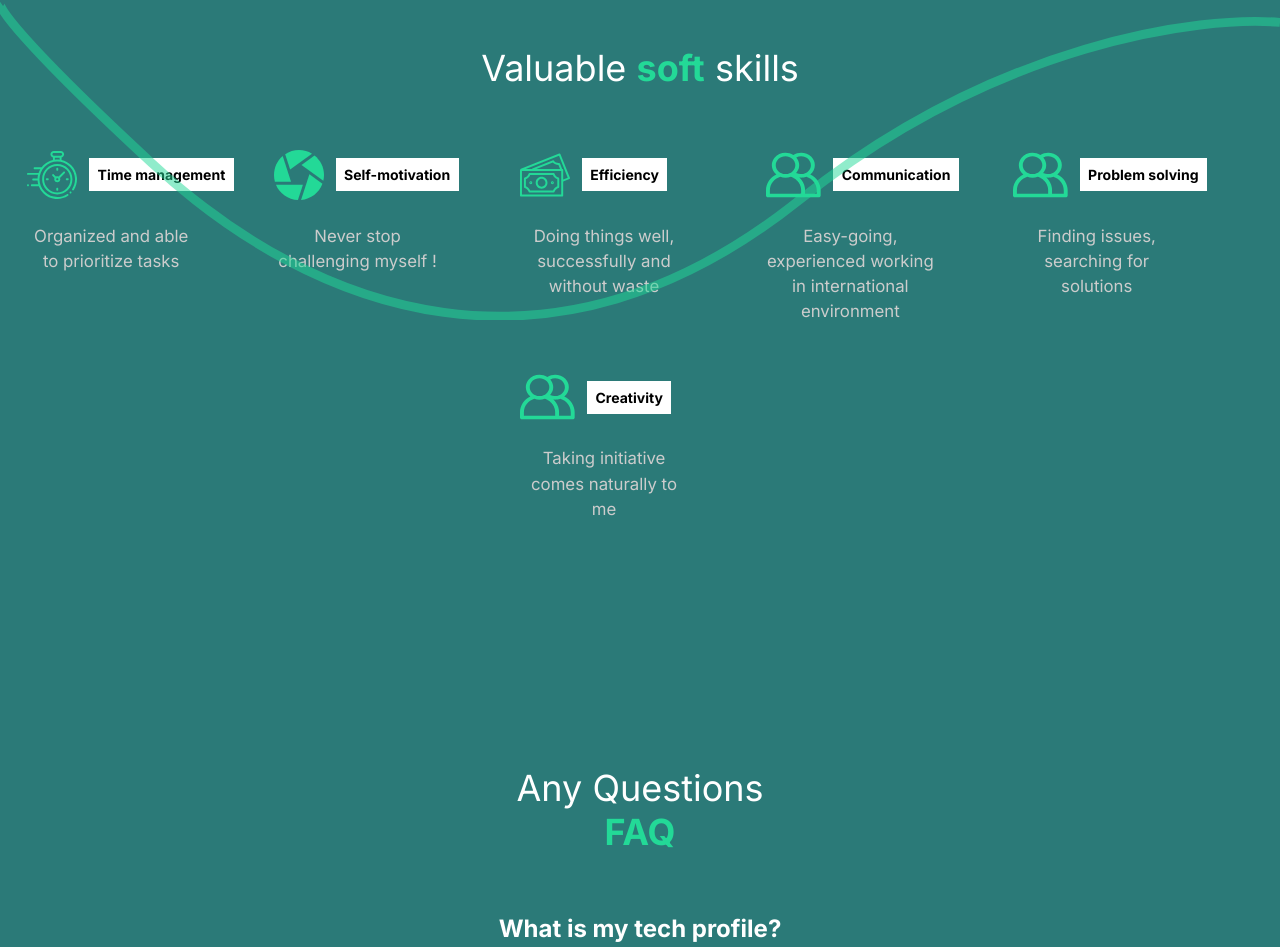
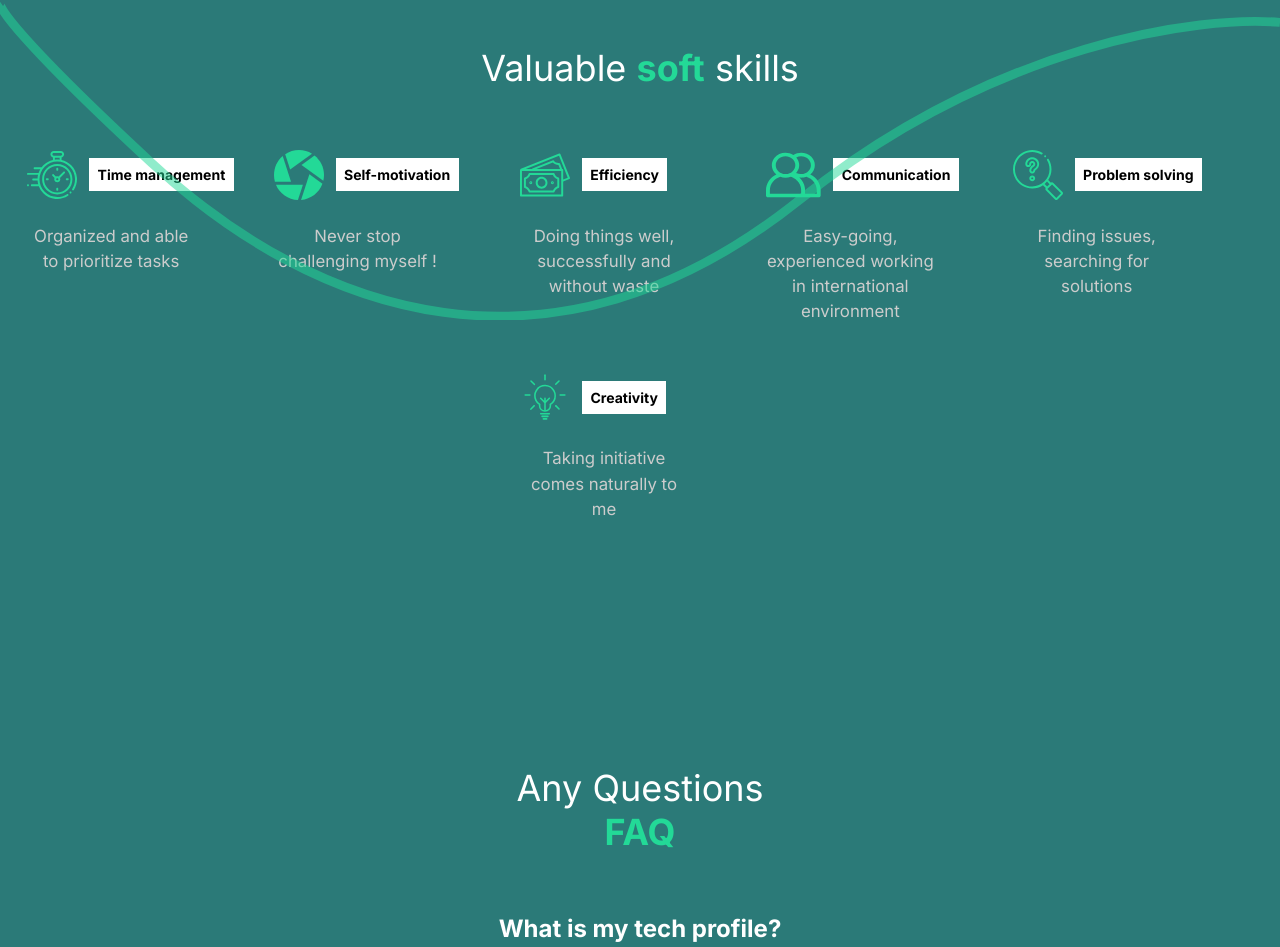
Before and after one commit to AgaPiotrowska/portfolio-app, a React (Create React App) app: page / in a window 1280 px wide. Shown: the part 1067-2014 px from the top of the page. Built offline with nearby package versions, Linux system fonts and the light colour scheme.

Commit message:
new icons added

```diff
--- a/src/components/SkillsSection.js
+++ b/src/components/SkillsSection.js
@@ -3,6 +3,8 @@ import clock from "../img/clock.svg";
 import diaphragm from "../img/diaphragm.svg";
 import money from "../img/money.svg";
 import teamwork from "../img/teamwork.svg";
+import bulb from "../img/bulb.svg";
+import problem from "../img/problem.svg";
 import {About, Description, Image} from "../styles";
 import styled from "styled-components";
 import useScroll  from "./useScroll";
@@ -52,14 +54,14 @@ const SkillsSection = () => {
                     </Card>
                     <Card>
                         <div className="icon">
-                            <img src={teamwork} alt="icon"/>
+                            <img src={problem} width="50" height="50" alt="icon"/>
                             <h3>Problem solving</h3>
                         </div>
                         <p>Finding issues, searching for solutions</p>
                     </Card>
                     <Card>
                         <div className="icon">
-                            <img src={teamwork} alt="icon"/>
+                            <img src={bulb} width="50" height="50" alt="icon"/>
                             <h3>Creativity</h3>
                         </div>
                         <p>Taking initiative comes naturally to me</p>
```
Also changed, not shown: src/img/bulb.svg (added), src/img/problem.svg (added).
